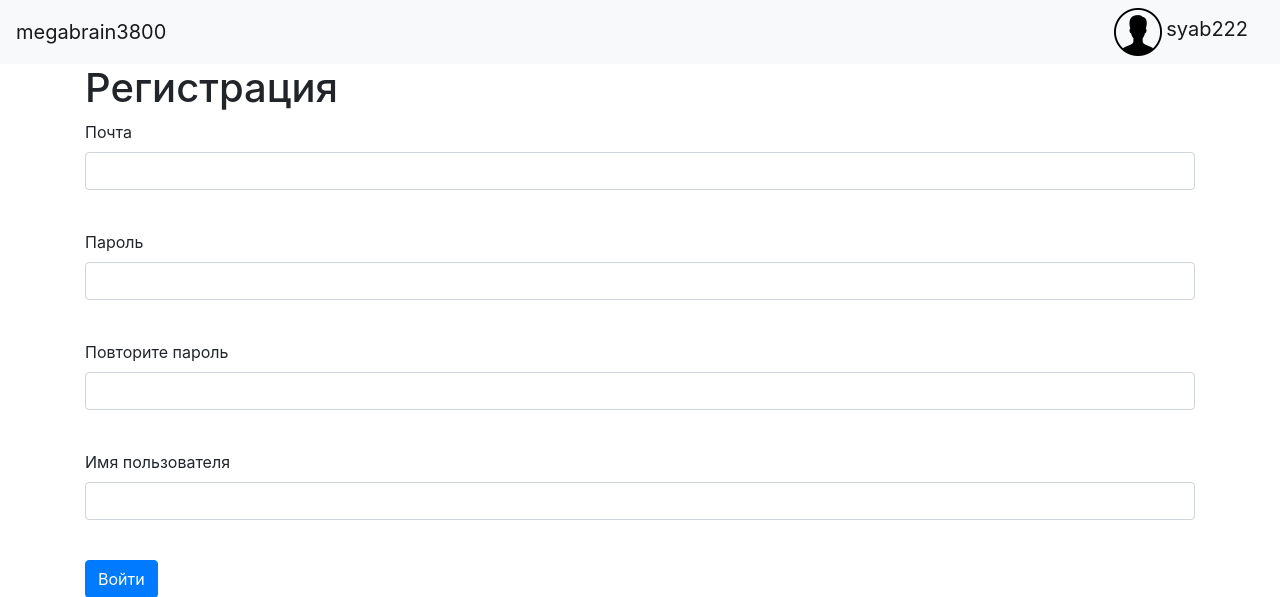
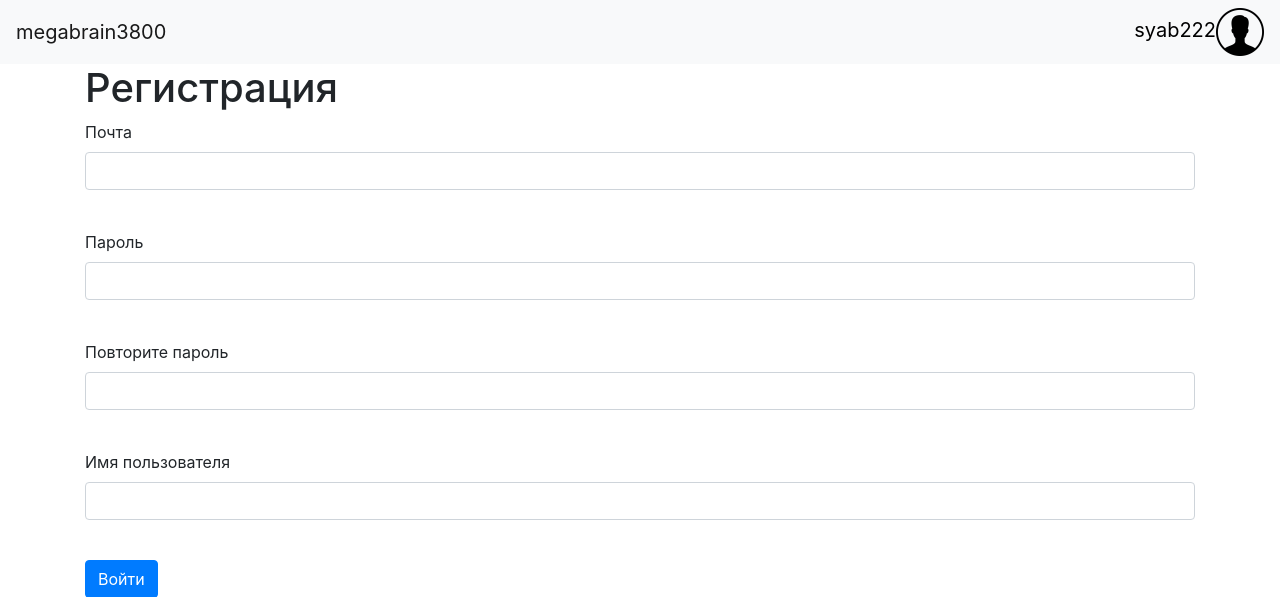
Before and after one commit to syab2/megabrain3800, a Flask app: template templates/register.html in a window 1280 px wide. Shown: the top 597 px of the page. Run offline with Flask 2, Linux system fonts and the light colour scheme; a user stored in the database is signed in; the template is opened without the code that fills it: values that come from a table or form of the project are taken from there, most other values are stand-ins (such as "Sample title", 1, 10 or a date in 2020); some libraries are stand-ins or nearby versions.

Commit message:
user icon changed

```diff
--- /dev/null
+++ b/static/css/style.css
@@ -0,0 +1,6 @@
+a.user-name:active
+a.user-name:hover
+a.user-name {
+    text-decoration: none;
+    color: #000;
+}
--- a/templates/base.html
+++ b/templates/base.html
@@ -16,8 +16,8 @@
         <a class="navbar-brand" href="#">megabrain3800</a>
         {% if current_user.is_authenticated: %}
             <div class="profile">
-                <img src='{{ url_for("static", filename="img/user-icon.png") }}' href='/logout' class="icon">
-                <a class="navbar-brand" href="/logout">{{ current_user.nickname }}</a>
+                <img src='{{ url_for("static", filename="img/user-icon.png") }}' style="float: right;" class="icon">
+                <a class='user-name' style="display: flex; text-decoration: none; color: #000; font-size: 20px; justify-content: center; margin-top: 7px; margin-right: 7px;" href="/logout">{{ current_user.nickname }}</a>
             </div>
         {% else %}
             <p>
```
